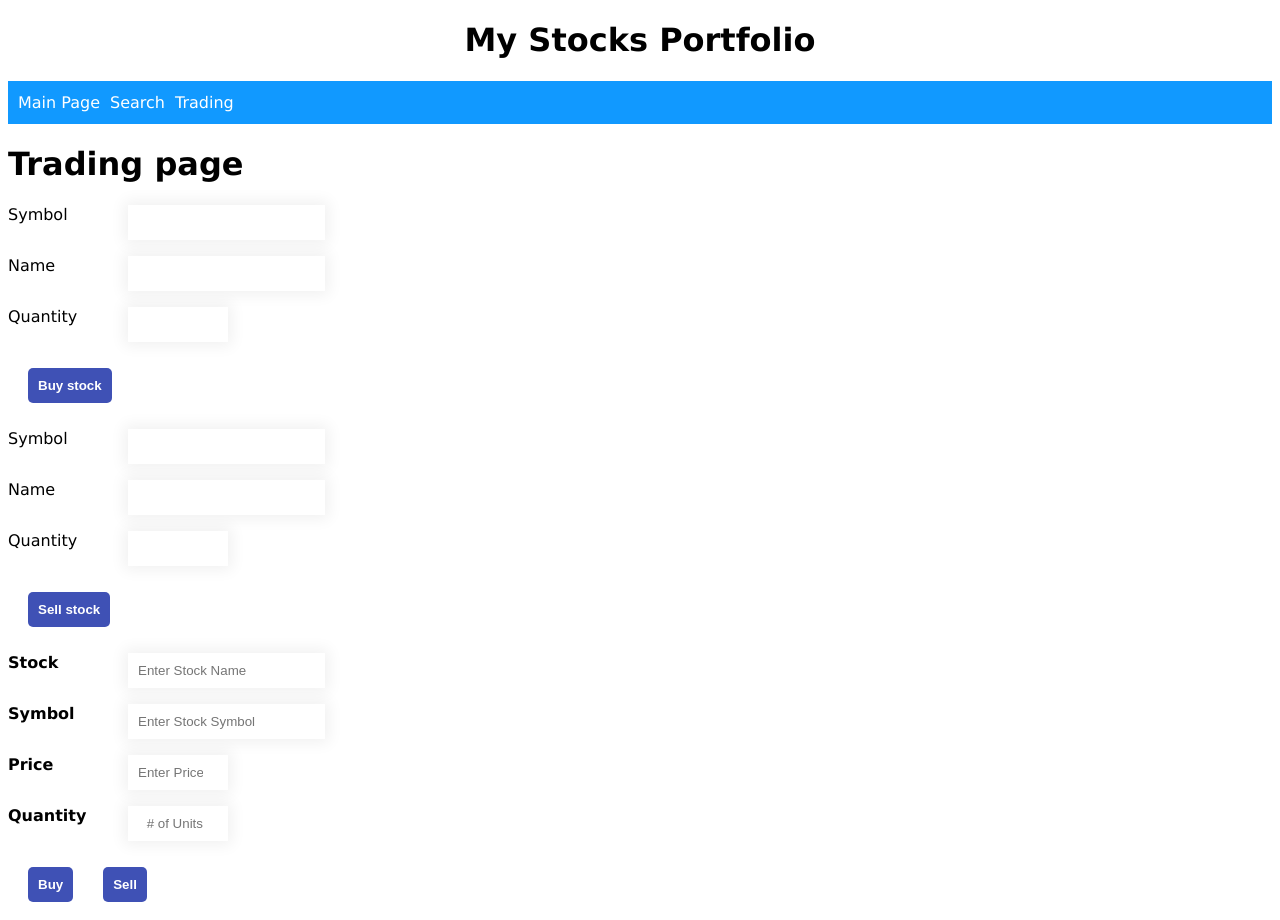
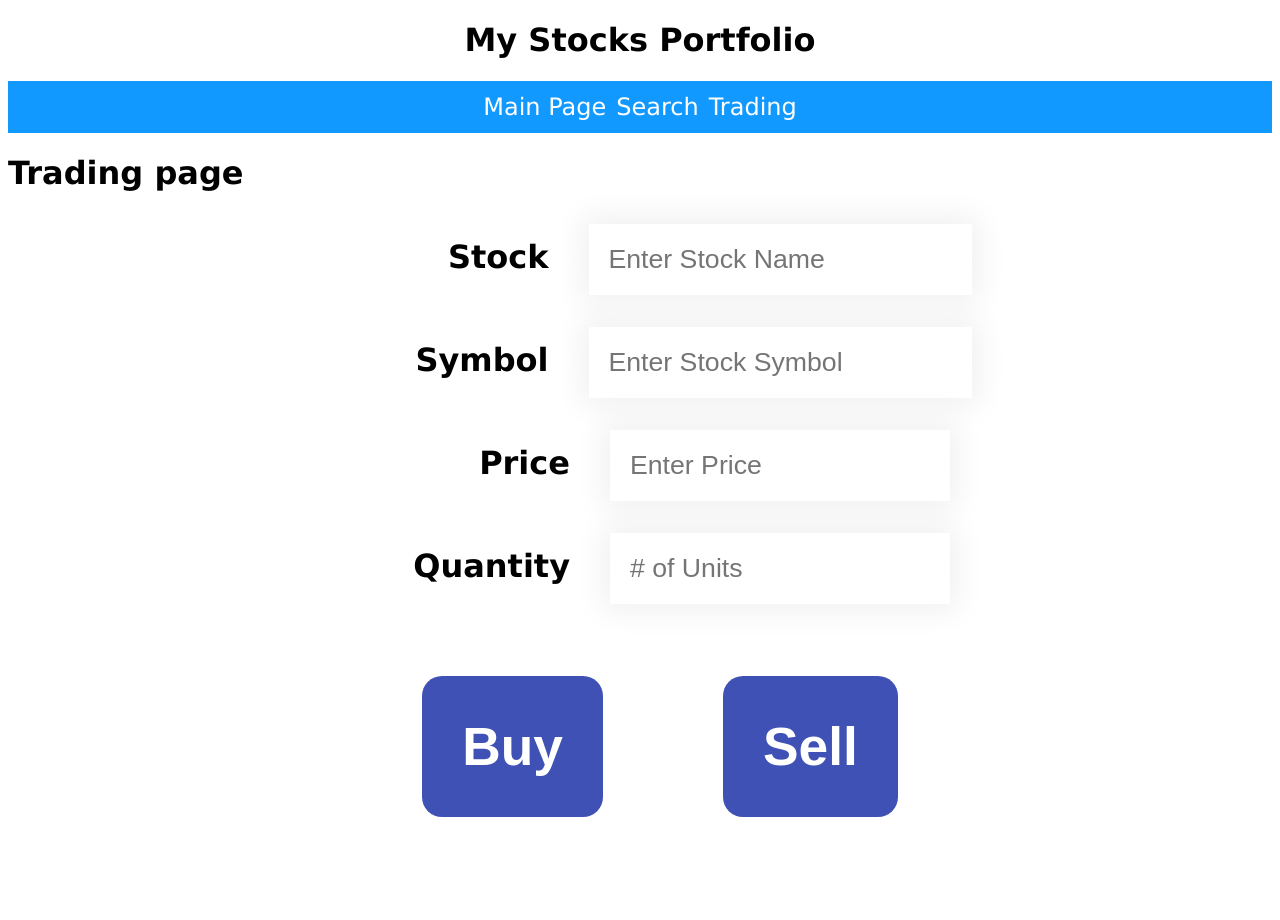
Before and after one commit to lim147/stock-protfolio, an Angular app in the folder stockUI/: page /trading in a window 1280 px wide. After the commit the page ends 865 px from the top, so only its background shows below. Built offline with nearby package versions, Linux system fonts and the light colour scheme.

Commit message:
css changes

```diff
--- a/stockUI/src/app/app.component.css
+++ b/stockUI/src/app/app.component.css
@@ -1,3 +1,8 @@
 #mainheader {
     text-align: center;
 }
+
+#options {
+    text-align: center;
+    font-size: x-large;
+}
--- a/stockUI/src/app/app.component.html
+++ b/stockUI/src/app/app.component.html
@@ -1,5 +1,5 @@
 <h1 id="mainheader">My Stocks Portfolio</h1>
-<nav>
+<nav id="options">
   <a routerLink="/">Main Page</a>
   <a routerLink="/search">Search</a>
   <a routerLink="/trading">Trading</a>
--- a/stockUI/src/app/tradingpage/tradingpage.component.css
+++ b/stockUI/src/app/tradingpage/tradingpage.component.css
@@ -1,16 +1,39 @@
+div{
+    zoom: 2;
+}
+
+
+body {
+    transform: scale(1.1);
+   transform-origin: 0 0;
+
+  }
+
+#tradingform{
+    text-align: center;
+
+}
+
 input:focus {
     background-color: lightblue;
   }
 
+label {
+    display: inline-block;
+    width:100px;
+    text-align: right;
+
+}
+
 input[type=text] {
+    width: 170 px;
     padding:10px;
     border:0;
     box-shadow:0 0 15px 4px rgba(0,0,0,0.06);
 }
 
 input[type=number] {
-    width: 100px;
-    text-align: right;
+    width: 170px;
     padding:10px;
     border:0;
     box-shadow:0 0 15px 4px rgba(0,0,0,0.06);
@@ -18,7 +41,8 @@ input[type=number] {
 
 label {
     width: 120px;
-    float: left;
+    margin-right: 20px;
+    /* float: left; */
 }
 
 span {
--- a/stockUI/src/app/tradingpage/tradingpage.component.html
+++ b/stockUI/src/app/tradingpage/tradingpage.component.html
@@ -1,55 +1,11 @@
 <h1>Trading page</h1>
 
-<!-- Buy a stock: -->
-<form #f="ngForm" (ngSubmit)="  buyStock(f)">
-    <p>
-        <label>Symbol</label>
-        <input type="text" [(ngModel)]="stockToBuySymbol" name="stockToBuySymbol" required>
-    </p>
-    <p>
-        <label>Name</label>
-        <input type="text" [(ngModel)]="stockToBuyName" name="stockToBuyName" required>
-    </p>
-    <p>
-        <label>Quantity</label>
-        <input type="number" [(ngModel)]="stockToBuyQty" name="stockToBuyQty" required>
-    </p>
-    <p>
-        <button type="submit">Buy stock</button>
-    </p>
-    <ng-container *ngIf="buyMessageDisplay">
-        <p>Buy stock success.</p>
-    </ng-container>
-</form>
-
-
-
-<!-- Sell a stock: -->
-<form #f="ngForm" (ngSubmit)="  sellStock(f)">
-    <p>
-        <label>Symbol</label>
-        <input type="text" [(ngModel)]="stockToSellSymbol" name="stockToSellSymbol" required>
-    </p>
-    <p>
-        <label>Name</label>
-        <input type="text" [(ngModel)]="stockToSellName" name="stockToSellName" required>
-    </p>
-    <p>
-        <label>Quantity</label>
-        <input type="number" [(ngModel)]="stockToSellQty" name="stockToSellQty" required>
-    </p>
-    <p>
-        <button type="submit">Sell stock</button>
-    </p>
-    <ng-container *ngIf="sellMessageDisplay">
-        <p>Sell stock success.</p>
-    </ng-container>
-</form>
 
 
 <!-- <p>tradingpage works!</p> -->
 
 <!-- (ngSubmit)="add(f)" -->
+<div id="formdiv">
     <form #f="ngForm" id="tradingform" >
         <!-- <p>
             <label>Product</label>
@@ -59,7 +15,7 @@
         </p> -->
         <p>
             <label for="stockname"><b>Stock</b></label>
-        <input type="text" placeholder="Enter Stock Name" name="stockname" required>
+            <input id="stockinput" type="text" placeholder="Enter Stock Name" name="stockname" required>
         </p>
 
         <p>
@@ -88,3 +44,5 @@
             <button id="sellbtn" type="submit" [disabled]="!f.valid">Sell</button>
         </div>
     </form>
+
+</div>
```
Lines whose indentation alone changed are shown as unchanged.
